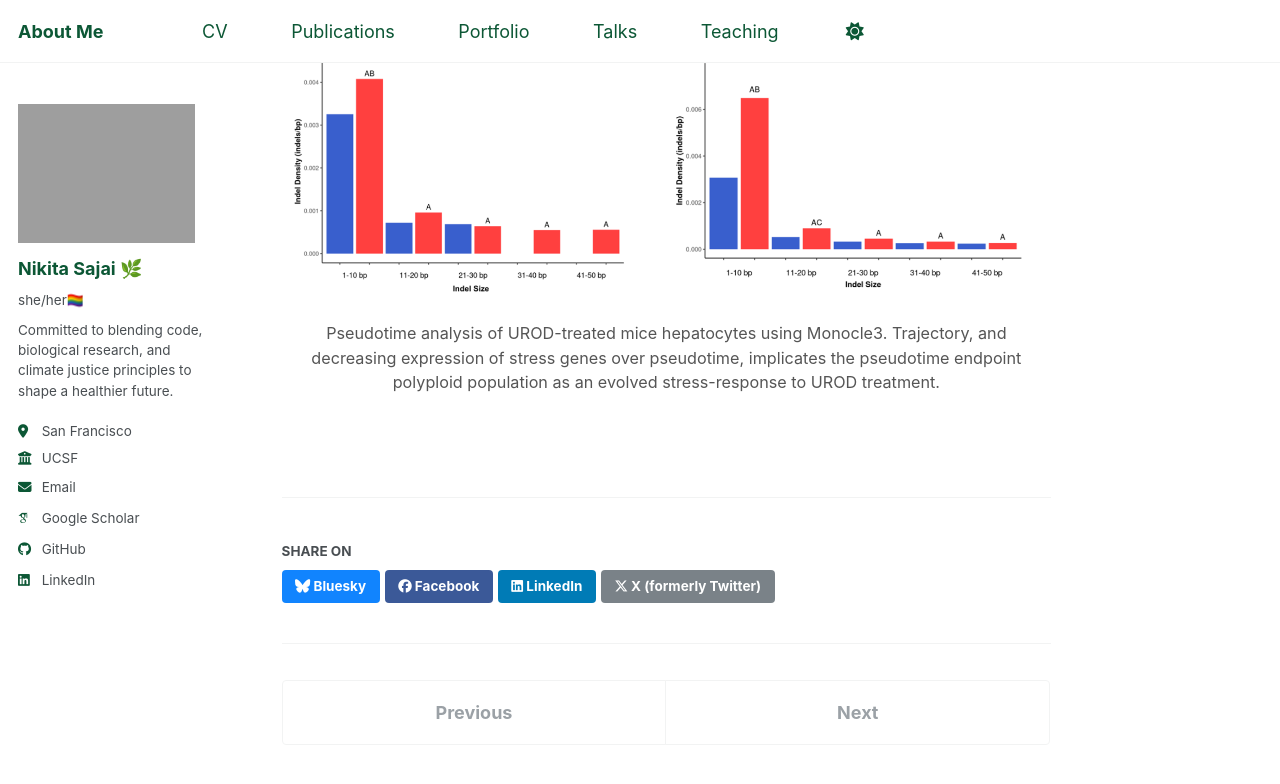
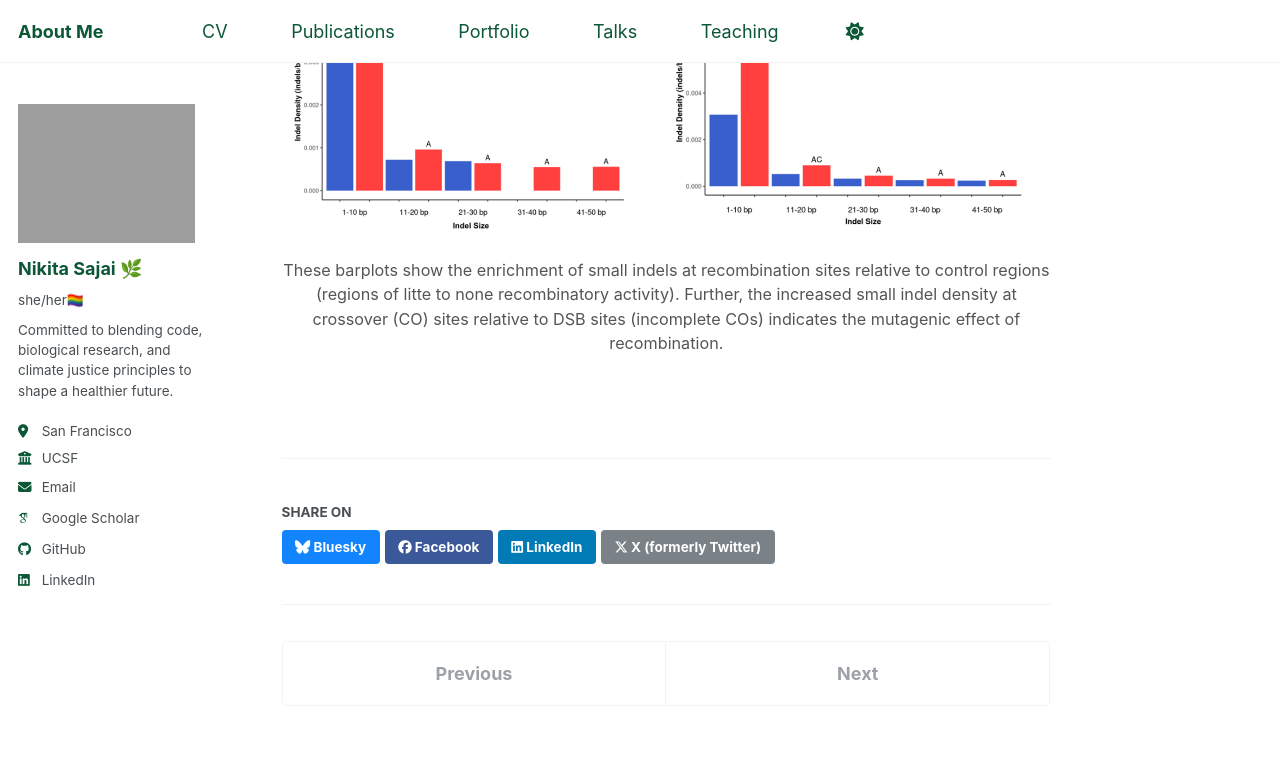
Before and after one commit to 16nikita/16nikita.github.io, a Jekyll site: the page built from _portfolio/portfolio-5.md, in a window 1280 px wide and 900 px high, scrolled down 639 px. Shown: the top 784 px of the window. Built offline with Jekyll 4.4.1, drawn with Linux system fonts in a browser that asks for light colours; some web fonts are replaced.

Commit message:
last few chagnges!!

```diff
--- a/_portfolio/portfolio-5.md
+++ b/_portfolio/portfolio-5.md
@@ -8,10 +8,11 @@
 **Where:** Pawlowski Lab, Cornell University
 
 The processes that occur during meiotic recombination, from the initiation of DNA double stand breaks (DSBs) to the completion of crossing over (CO) events, have numerous opportunities for inaccuracy. Occurrences of double DSBs (dDSBs) and other missteps during the process could create mutations in the genome. In this study, I assessed the indel generation potential of meiotic recombination in maize by mapping indels of various sizes to different sets of recombination- sites. I found that there is an enrichment of small indels (1-50 bp) at these sites, providing the first strong evidence of mutagenicity of meiotic recombination in plants.
+
 ---
 
 <!-- Full-size image -->
 <div class="portfolio-full-image">
   <img src="/images/indel_density.png" alt="The Mutagenic Effect of Recombination">
-  <p class="image-caption"> Pseudotime analysis of UROD-treated mice hepatocytes using Monocle3. Trajectory, and decreasing expression of stress genes over pseudotime, implicates the pseudotime endpoint polyploid population as an evolved stress-response to UROD treatment. </p>
+  <p class="image-caption"> These barplots show the enrichment of small indels at recombination sites relative to  control regions (regions of litte to none recombinatory activity). Further, the increased small indel density at crossover (CO) sites relative to DSB sites (incomplete COs) indicates the mutagenic effect of recombination. </p>
 </div>
```
Also changed, not shown: _portfolio/portfolio-4.md (+1 -0 lines).
